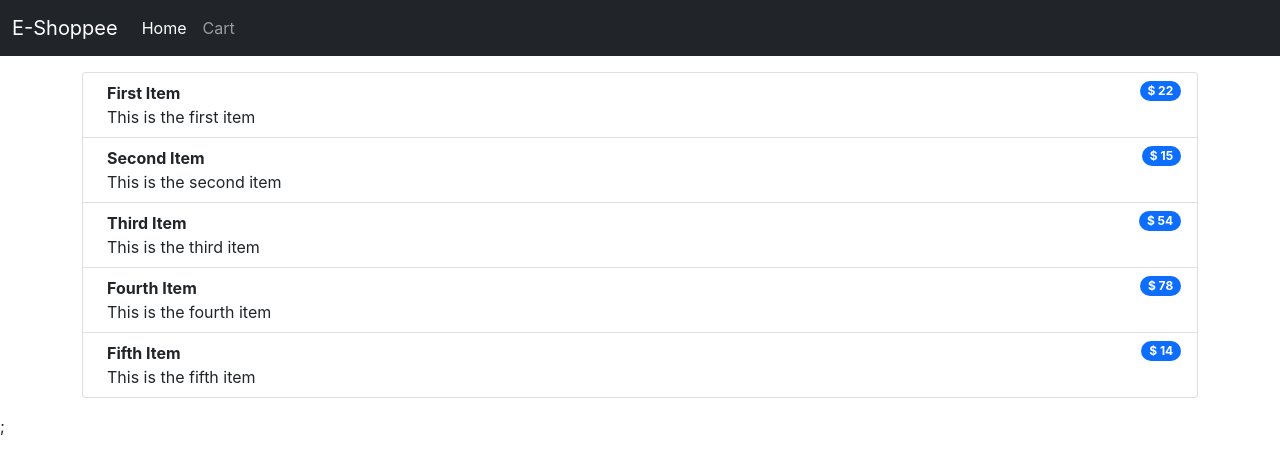
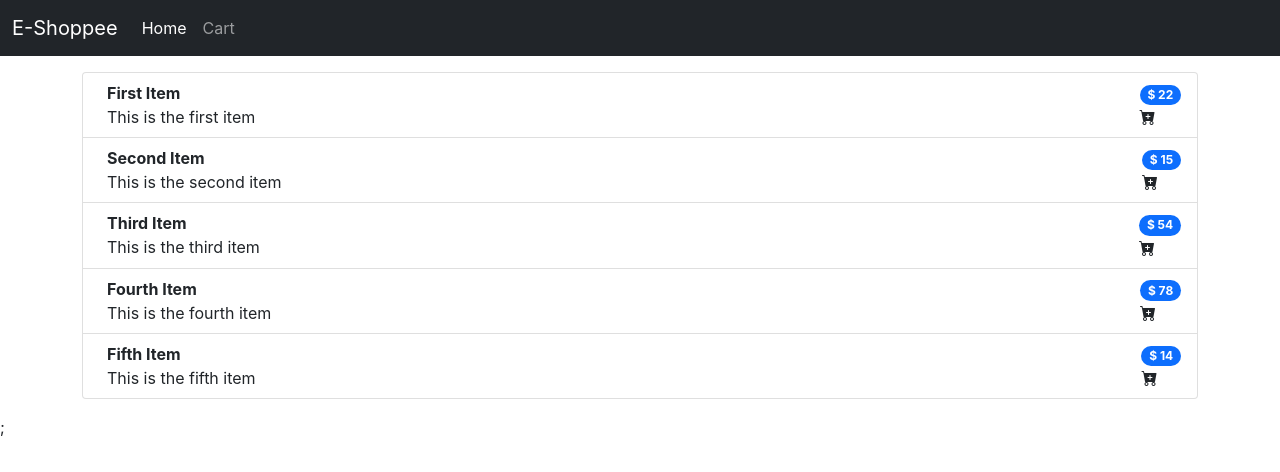
Before and after one commit to cybersaksham/React-Shopping-App, a React (Create React App) app: page / in a window 1280 px wide. Shown: the top 472 px of the page. Built offline with nearby package versions, Linux system fonts and the light colour scheme.

Commit message:
cart icon added

```diff
--- a/public/index.html
+++ b/public/index.html
@@ -25,6 +25,7 @@
   <!-- Bootstrap CSS -->
   <link href="https://cdn.jsdelivr.net/npm/bootstrap@5.1.0/dist/css/bootstrap.min.css" rel="stylesheet"
     integrity="sha384-KyZXEAg3QhqLMpG8r+8fhAXLRk2vvoC2f3B09zVXn8CA5QIVfZOJ3BCsw2P0p/We" crossorigin="anonymous">
+  <link rel="stylesheet" href="https://cdn.jsdelivr.net/npm/bootstrap-icons@1.5.0/font/bootstrap-icons.css">
   <title>React Shopping App</title>
 </head>
 
--- a/src/Components/Items.js
+++ b/src/Components/Items.js
@@ -13,9 +13,14 @@ export default function Items({ items }) {
               <div className="fw-bold">{item.title}</div>
               {item.desc}
             </div>
-            <span className="badge bg-primary rounded-pill">
-              $ {item.price}
-            </span>
+            <div className="ms-2">
+              <span className="badge bg-primary rounded-pill">
+                $ {item.price}
+              </span>
+              <div>
+                <i className="bi bi-cart-plus-fill"></i>
+              </div>
+            </div>
           </li>
         ))}
       </ol>
```
